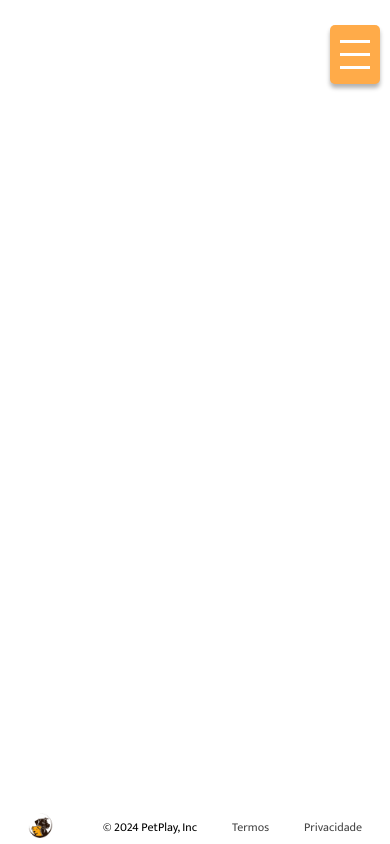
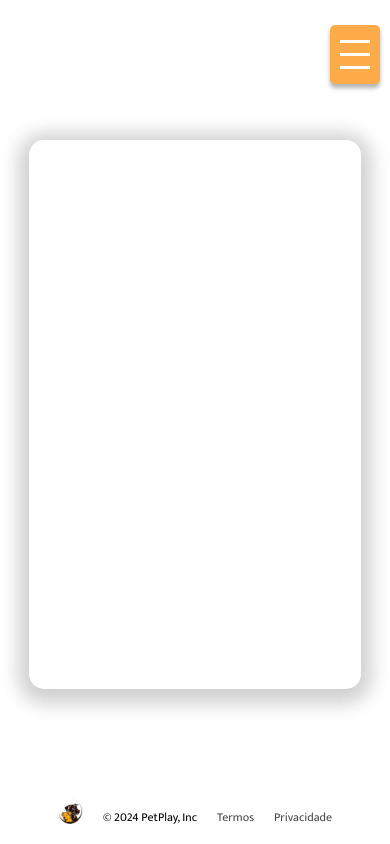
Before and after one commit to marcopassarela/petplay, a website: page download.html in a window 390 px wide. Drawn offline with Linux system fonts and the light colour scheme; files whose address does not match are found by name.

Commit message:
update for page download

```diff
--- a/css/rodape.css
+++ b/css/rodape.css
@@ -267,3 +267,38 @@
         color: var(--color-blue);
     }
 }
+
+#download {
+    width: 30%;
+    height: 65vh;
+    background-color: rgb(255, 255, 255);
+    margin: auto;
+    margin-top: 140px;
+    border-radius: 15px;
+    transition: transform 0.3s ease;
+    box-shadow: 0 4px 20px 10px rgba(0, 0, 0, .1), 0 4px 20px 10px rgba(0, 0, 0, .1);
+}
+
+#download:hover {
+    transform: scale(1.05);
+    cursor: pointer;
+}
+
+@media screen and (max-width: 768px) {
+    #download {
+        width: 85%;
+    }
+
+    #privacy2{
+        margin-bottom: 10px;
+        gap: 20px;
+    }
+
+    #privacy2 .termos2 {
+        gap: 20px;
+    }
+
+    #privacy2 .img {
+        margin-top: -1px;
+    }
+}
--- a/download.html
+++ b/download.html
@@ -52,7 +52,9 @@
         </ul>
     </div>
 
+    <div id="download">
 
+    </div>
 
      <div id="privacy2">
         <img src="assets/img/logo-ofc.png" alt="logo-ofc"  class="img">
```
